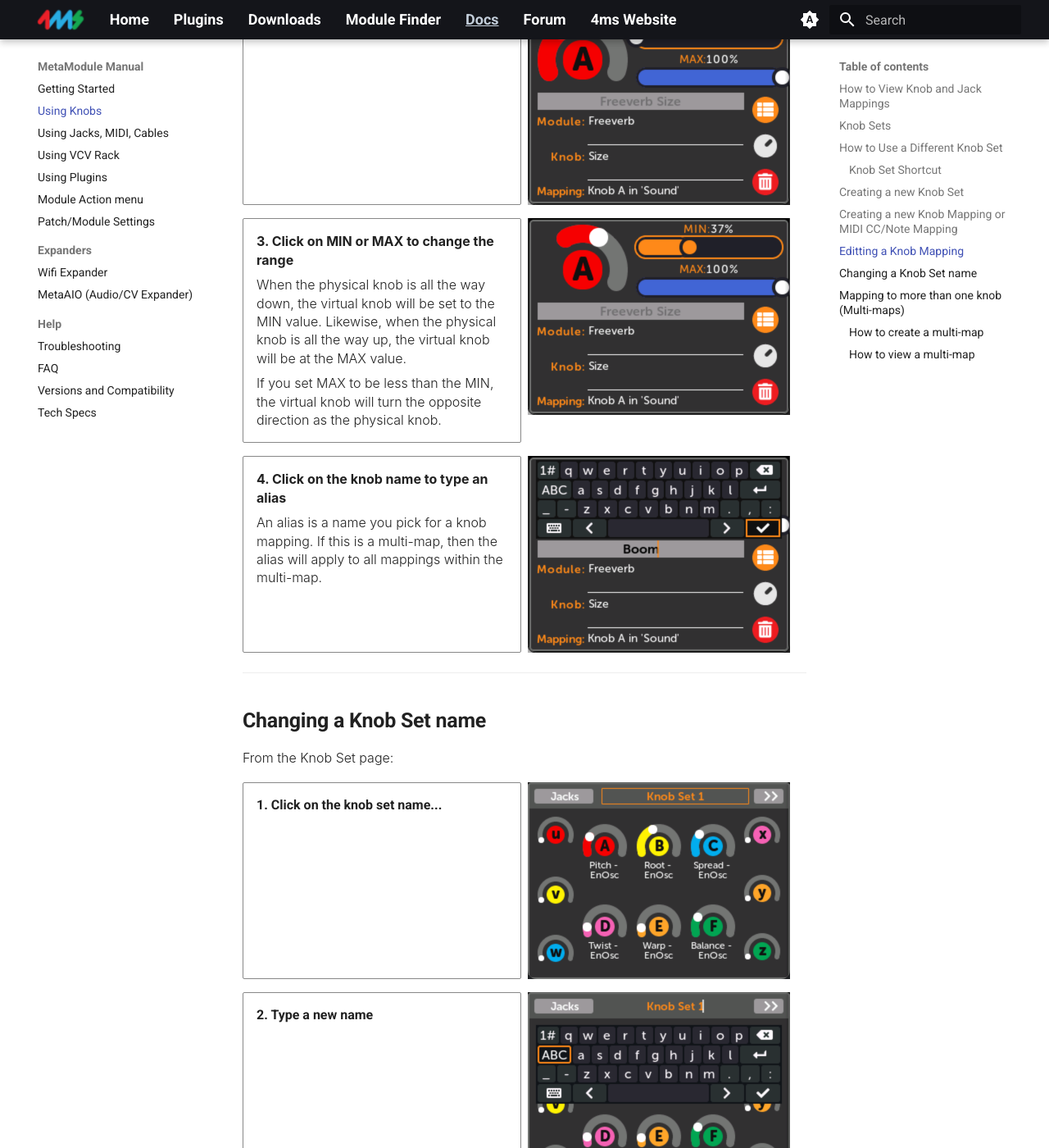
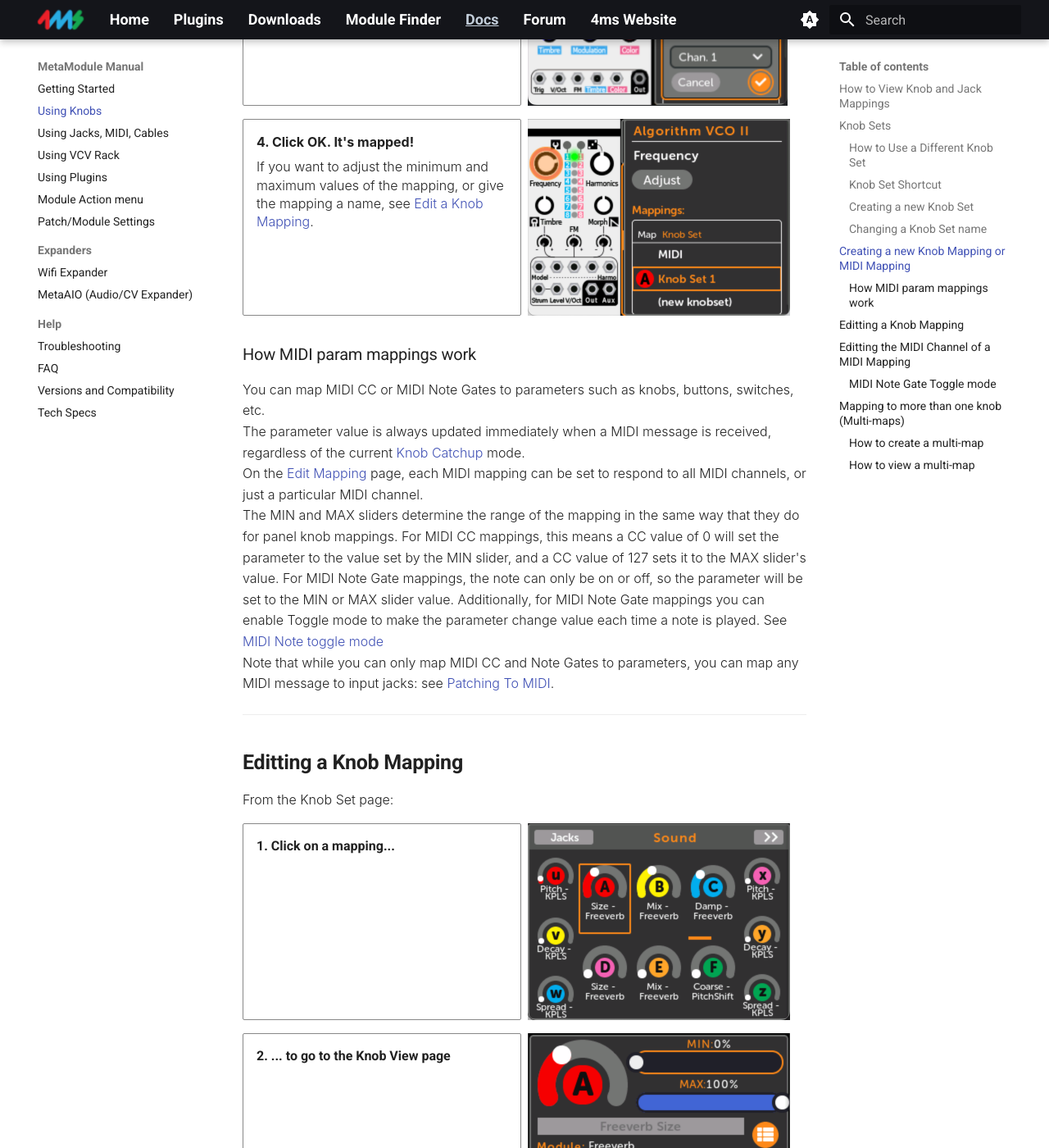
Before and after one commit to 4ms/metamodule-docs-website, an MkDocs documentation site: the page built from docs/using_metamodule.md, in a window 1280 px wide and 1400 px high, scrolled down 3998 px. Shown: the whole window at 82% size. Built offline with MkDocs 1.6.1 and Material for MkDocs 9.7.7, drawn with Linux system fonts in a browser that asks for light colours; some of the changed text lies outside the part shown.

Commit message:
MIDI knob maps

```diff
--- a/docs/using_metamodule.md
+++ b/docs/using_metamodule.md
@@ -44,7 +44,7 @@
 
 -  A single physical knob can be mapped to up to 8 virtual knobs in a Knob Set. See [Multi-maps](#mapping-to-more-than-one-knob-multi-maps)
 
-## How to Use a Different Knob Set
+### How to Use a Different Knob Set
 
 
 From the Knob Set page:
@@ -72,7 +72,7 @@ From the Knob Set page:
 
 ### **Knob Set Shortcut**
 
-A fast way to change Knobs Sets is to hold down the Back button and turn the encoder.
+A fast way to change Knobs Sets is to __hold down the Back button and turn the encoder__.
 
 A pop-up will tell you the name of the Knob Set that was just made active.
 
@@ -89,7 +89,7 @@ The Back button's color will always indicate the Knob Set number:
 <div style="clear:both"></div>
 
 
-## Creating a new Knob Set
+### Creating a new Knob Set
 
 You can create a new knob set in several ways:
 
@@ -100,14 +100,34 @@ You can create a new knob set in several ways:
  -  By selecting `Auto-map knobs (new Knob Set)` from the module [Action
     menu](action_menu.md#auto-map-knobs-new-knob-set).
 
- Note: While Knob Sets can have a name, currently the only way to provide a
- name is when you create the patch with VCV Rack. Future firmware release will
- allow editing the name from within the MetaModule
+
+
+### Changing a Knob Set name
+
+
+From the Knob Set page:
+
+<div class="grid cards" markdown>
+
+-  __1. Click on the knob set name__
+
+   [![Knob Set name](./img/knobset-name.png){ .half }](./img/knobset-name.png)
+
+</div>
+<div class="grid cards" markdown>
+
+-  __2. Type a new name__
+
+     Click the check mark to save your changes, or press the Back button to cancel.
+
+   [![Edit Knob Set name](./img/edit-knobset-name.png){ .half }](./img/edit-knobset-name.png)
+
+</div>
 
 
 ---
 
-## Creating a new Knob Mapping or MIDI CC/Note Mapping
+## Creating a new Knob Mapping or MIDI Mapping
 
 From the Patch View page:
 
@@ -124,18 +144,22 @@ From the Patch View page:
 
     If you want to create a new Knob Set, click `(new knobset)`
 
-    If you want to map a MIDI CC to this knob, click `MIDI`
+    If you want to map a MIDI CC or Note to this knob, click `MIDI`
 
-   [![Knob Set](./img/plaits-mapping-pane.png){ .half }](./img/plaits-mapping-pane.png)
+   [![Mapping Pane](./img/plaits-mapping-pane.png){ .half }](./img/plaits-mapping-pane.png)
 
 </div>
 <div class="grid cards" markdown>
 
 -  __3. Wiggle the knob you want to map to__
 
-    If you're mapping with MIDI, then send MIDI CC or MIDI Notes
+    If you're mapping MIDI, then send a MIDI Note or CC message.
+    You may select a MIDI Channel if you wish.
 
-   [![Knob Set](./img/plaits-mapping-add.png){ .half }](./img/plaits-mapping-add.png)
+   Knob:
+   [![Add Mapping](./img/plaits-mapping-add.png){ .half }](./img/plaits-mapping-add.png)
+   MIDI:
+   [![Add Mapping](./img/midi-mapping-add.png){ .half }](./img/midi-mapping-add.png)
 
 </div>
 <div class="grid cards" markdown>
@@ -146,9 +170,35 @@ From the Patch View page:
      give the mapping a name, see [Edit a Knob
      Mapping](#editting-a-knob-mapping).
 
-   [![Knob Set](./img/plaits-mapping-done.png){ .half }](./img/plaits-mapping-done.png)
+   [![Mapping Done](./img/plaits-mapping-done.png){ .half }](./img/plaits-mapping-done.png)
 
 </div>
+
+
+### How MIDI param mappings work
+
+You can map MIDI CC or MIDI Note Gates to parameters such as knobs, buttons, switches, etc.
+
+The parameter value is always updated immediately when a MIDI message is received, regardless
+of the current [Knob Catchup]() mode.
+
+On the [Edit Mapping](#editting-a-midi-mapping-midi-channel-and-triggate-mode)
+page, each MIDI mapping can be set to respond to all MIDI channels, or just a
+particular MIDI channel.
+
+The MIN and MAX sliders determine the range of the mapping in the same way that
+they do for panel knob mappings. For MIDI CC mappings, this means a CC value of
+0 will set the parameter to the value set by the MIN slider, and a CC value of
+127 sets it to the MAX slider's value. For MIDI Note Gate mappings, the note can
+only be on or off, so the parameter will be set to the MIN or MAX slider value.
+Additionally, for MIDI Note Gate mappings you can enable Toggle mode to make the
+parameter change value each time a note is played. See [MIDI Note toggle
+mode](#midi-note-toggle-mode)
+
+
+Note that while you can only map MIDI CC and Note Gates to parameters, you can
+map any MIDI message to input jacks: see [Patching To
+MIDI](using_metamodule_jacks.html#patching-to-midi).
 
 
 ---
@@ -183,7 +233,7 @@ From the Knob Set page:
      If you set MAX to be less than the MIN, the virtual knob will turn the
      opposite direction as the physical knob.
 
-   [![Knob View Min](./img/knobview-min.png){ .half }](./img/knobview-min.png)
+   [![Knob View MIN](./img/knobview-min.png){ .half }](./img/knobview-min.png)
 
 </div>
 <div class="grid cards" markdown>
@@ -199,25 +249,67 @@ From the Knob Set page:
 
 ---
 
-## Changing a Knob Set name
+## Editting the MIDI Channel of a MIDI Mapping
 
 
-From the Knob Set page:
+From the Module View page:
 
 <div class="grid cards" markdown>
 
--  __1. Click on the knob set name...__
+-  __1. Click on the mapped control__
 
-   [![Knob Set name](./img/knobset-name.png){ .half }](./img/knobset-name.png)
+   [![Module View MIDI Mapped control](./img/module-view-mapping-pane-midi.png){ .half }](./img/module-view-mapping-pane-midi.png)
 
 </div>
 <div class="grid cards" markdown>
 
--  __2. Type a new name__
+-  __2. Click on the MIDI mapping__
 
-   [![Edit Knob Set name](./img/edit-knobset-name.png){ .half }](./img/edit-knobset-name.png)
+   [![Module View MIDI Mapping](./img/module-view-midi-map.png){ .half }](./img/module-view-midi-map.png)
 
 </div>
+<div class="grid cards" markdown>
+
+-  __3. Adjust the MIDI Channel__
+
+     You may adjust the MIN/MAX sliders and the mapping name in the same way that
+     you do so for normal knob mappings.
+
+     For MIDI Note Gate mappings, you may also change the Toggle mode (see below).
+
+   [![Edit MIDI Mapping](./img/midi-map-channel.png){ .half }](./img/midi-map-channel.png)
+
+</div>
+
+### MIDI Note Gate Toggle mode
+
+When you map a MIDI Note Gate to a parameter, you have two options:
+
+<div class="grid cards" markdown>
+-  __MIDI Note Gate: Toggle Enabled__
+
+     Each time a matching Note On message is received, the parameter will
+     toggle between the values set by the MIN and MAX sliders. Note Off
+     messages are ignored. This makes the parameter value toggle each time you
+     play the MIDI Note.
+
+     _Technical note:_ In case the param has changed value since the last MIDI
+     Note message, the MetaModule will set the value to MIN or MAX based on
+     which one the current value is __farther__ from.
+
+   [![MIDI Note Toggle On](./img/midi-map-toggle-on.png){ .half }](./img/midi-map-toggle-on.png)
+</div>
+<div class="grid cards" markdown>
+-  __MIDI Note Gate: Toggle Disabled__
+
+     When a Note On message for that note is received, the param's
+     value will be set to the value of the MAX slider. When a Note Off message
+     is received, the param will be set to the MIN slider's value.
+
+   [![MIDI Note Toggle Off](./img/midi-map-toggle-off.png){ .half }](./img/midi-map-toggle-off.png)
+</div>
+
+
 
 ---
 
```
Also changed, not shown: docs/img/midi-map-channel.png (added), docs/img/midi-map-toggle-off.png (added), docs/img/midi-map-toggle-on.png (added), docs/img/midi-mapping-add.png (added), docs/img/module-view-mapping-pane-midi.png (added), docs/img/module-view-midi-map.png (added).
